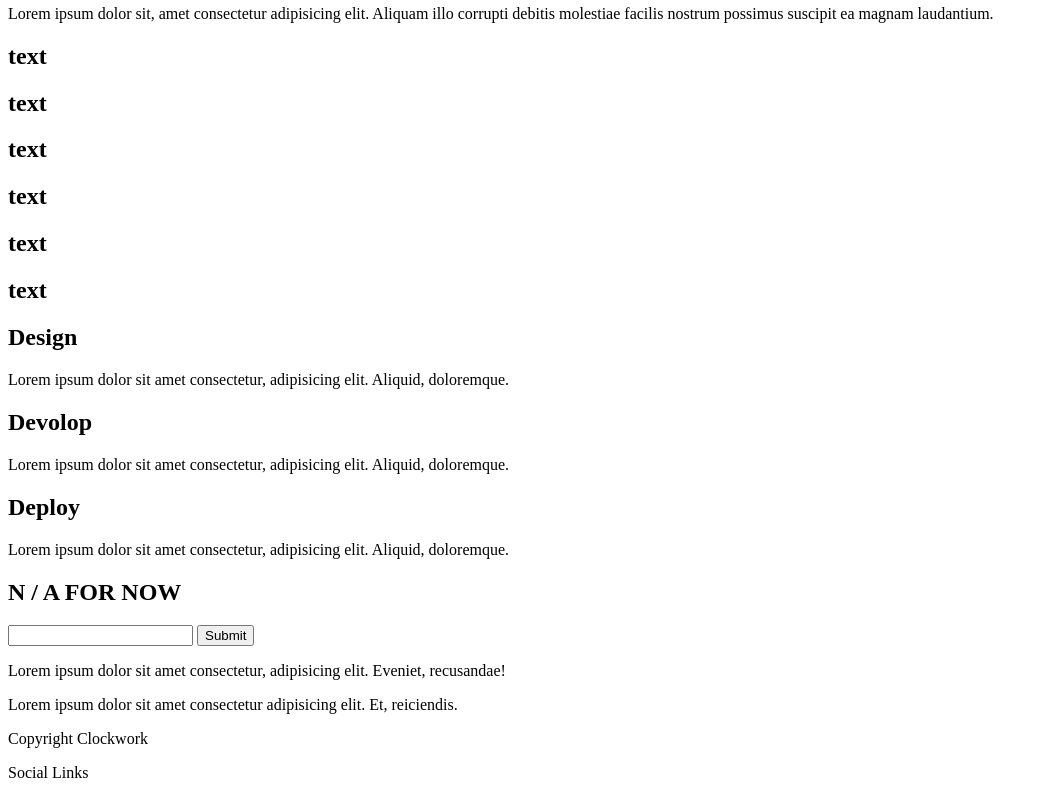
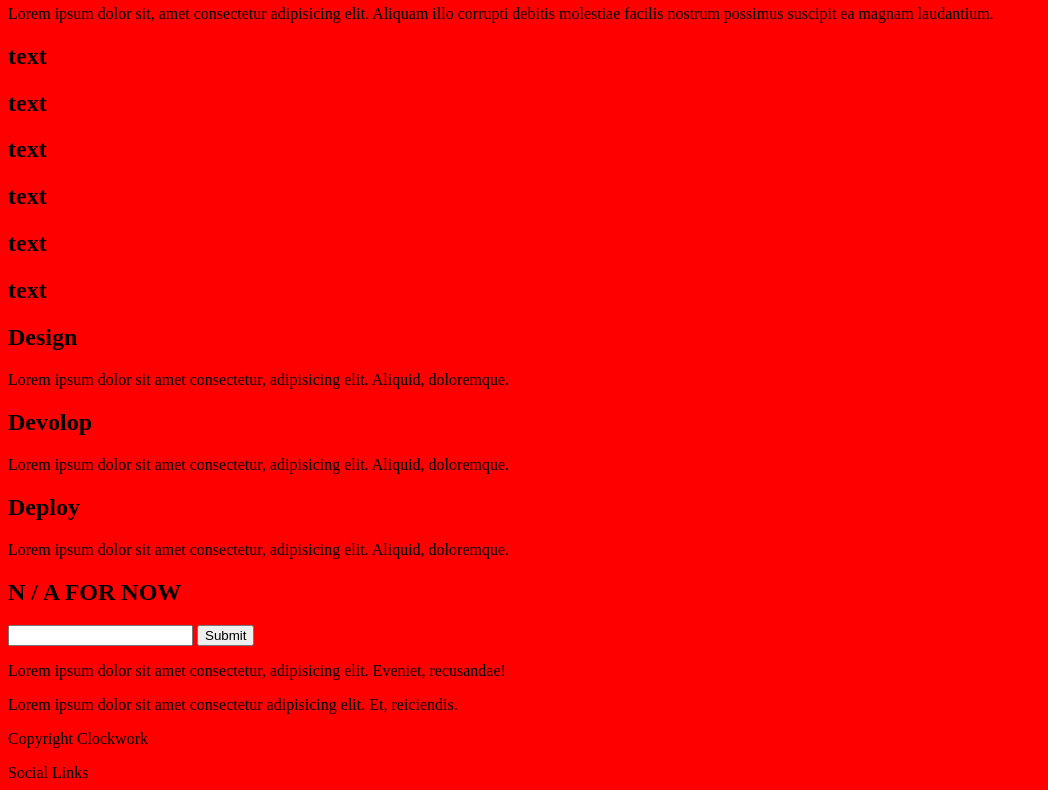
Before and after one commit to joenapper/Clockwork, a plain HTML site: page index.html in a window 1280 px wide. Shown: the part 225-1015 px from the top of the page, without its empty margins (0-1048 px from the left). Drawn offline with Linux system fonts and the light colour scheme.

Commit message:
Linking working style.css

```diff
--- /dev/null
+++ b/css/style.css
@@ -0,0 +1,3 @@
+body {
+    background-color: red
+}
--- a/index.html
+++ b/index.html
@@ -3,6 +3,7 @@
 <head>
     <meta charset="UTF-8">
     <meta name="viewport" content="width=device-width, initial-scale=1.0">
+    <link rel="stylesheet" href="css/style.css">
     <title>Clockwork Media | Multi-Disiplined Design & Devolopment Company</title>
 </head>
 <body>
```
